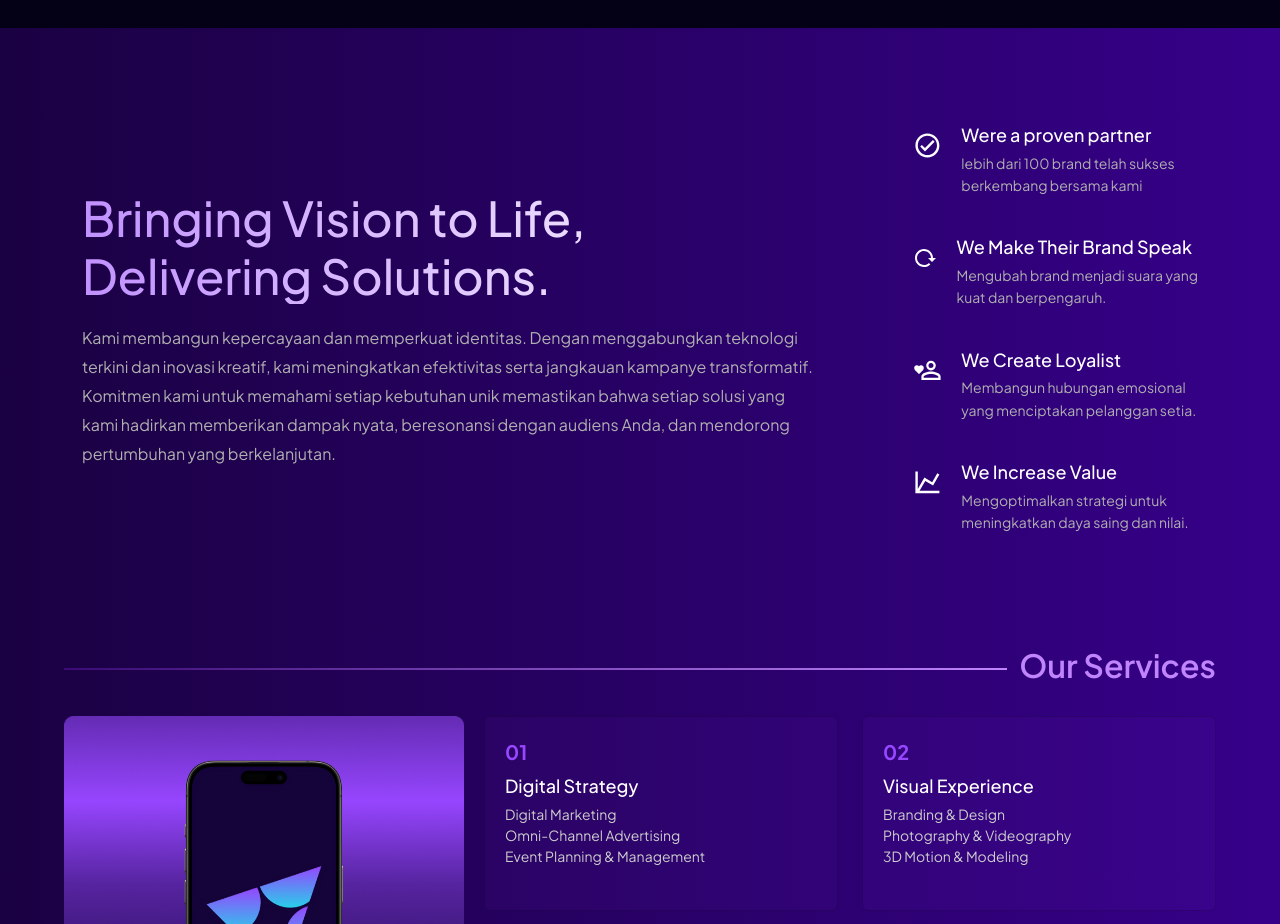
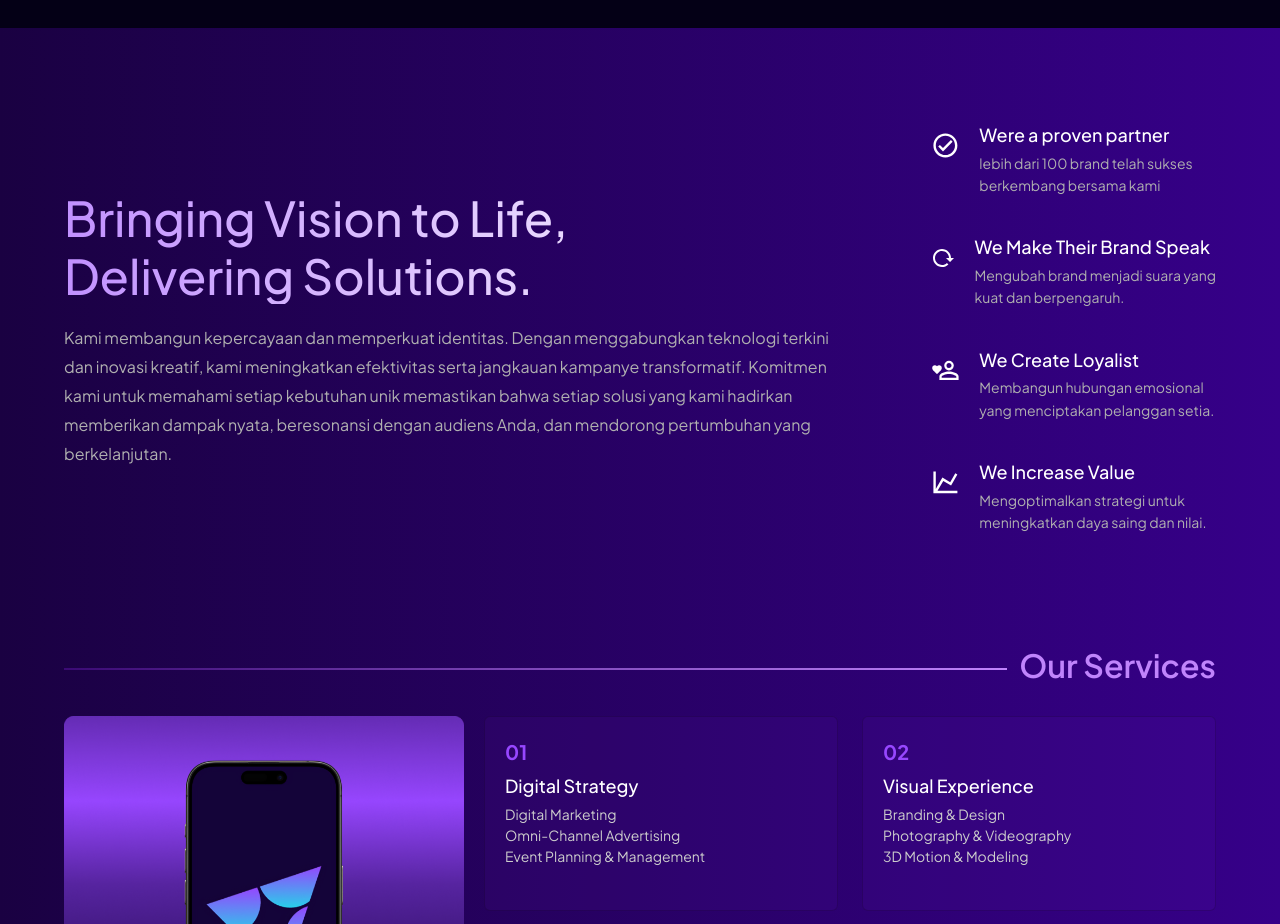
Before and after one commit to Alif8454/akaal-web-new, a Next.js app: page / in a window 1280 px wide. Shown: the part 900-1824 px from the top of the page. Built offline with nearby package versions, Linux system fonts and the light colour scheme.

Commit message:
fixed commented

```diff
--- a/components/Footer.jsx
+++ b/components/Footer.jsx
@@ -25,8 +25,8 @@ export default function Footer() {
               Ragunan, Ps. Minggu, Kota Jakarta Selatan,<br />
               Daerah Khusus Ibukota Jakarta 12550
             </p>
-            <p><i className="fas fa-phone-alt"></i> 081213957471</p>
-            <p><i className="fas fa-envelope"></i> asiakaryalumina@gmail.com</p>
+            <p><i className="fas fa-phone-alt"></i>081213957471</p>
+            <p><i className="fas fa-envelope"></i>asiakaryalumina@gmail.com</p>
           </div>
 
           {/* Kolom 2 */}
--- a/src/pages/index.js
+++ b/src/pages/index.js
@@ -91,7 +91,7 @@ export default function Home() {
 
       {/* Section 1 */}
       <section className="section1">
-        <div className="container">
+        <div className="container-section1">
           {/* Left Side */}
           <div className="left">
             <h1>
--- a/src/styles/style.css
+++ b/src/styles/style.css
@@ -197,7 +197,7 @@ body {
   box-sizing: border-box;
 }
 
-.container {
+.container-section1 {
   max-width: 1152px;
   margin: 0 auto;
   display: flex;
```
